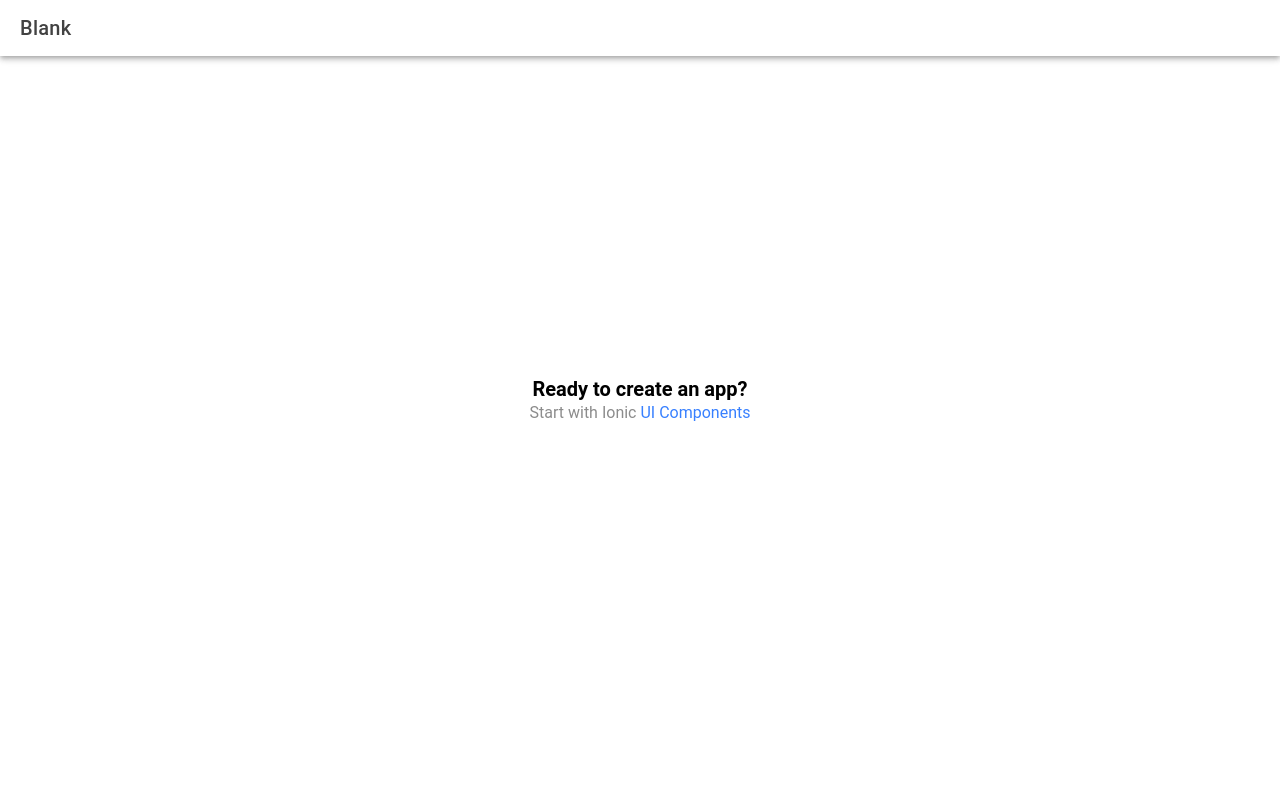
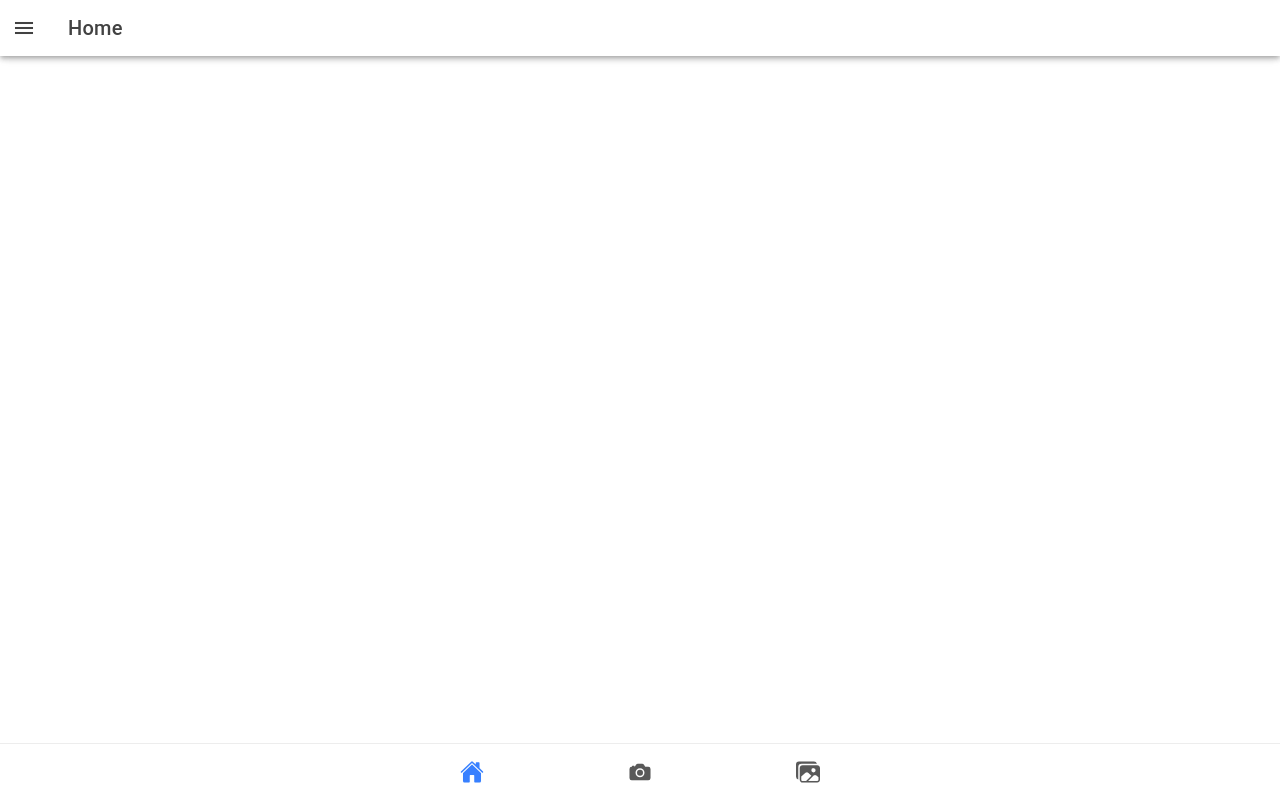
Before and after one commit to Cogo-App-Team/cogoApp, a React (Vite) app: page /home in a window 1280 px wide. Built offline with nearby package versions, Linux system fonts and the light colour scheme.

Commit message:
Merged changes from Nasim's branch

```diff
--- a/index.html
+++ b/index.html
@@ -3,6 +3,8 @@
   <head>
     <meta charset="utf-8" />
     <title>Ionic App</title>
+
+    <link href="path/to/custom.css" rel="stylesheet">
 
     <base href="/" />
 
--- a/src/App.tsx
+++ b/src/App.tsx
@@ -1,42 +1,104 @@
-import { Redirect, Route } from 'react-router-dom';
-import { IonApp, IonRouterOutlet, setupIonicReact } from '@ionic/react';
-import { IonReactRouter } from '@ionic/react-router';
+// App.tsx
+import React from 'react';
+import {
+  IonApp,
+  IonIcon,
+  IonLabel,
+  IonContent,
+  IonHeader,
+  IonToolbar,
+  IonTitle,
+  IonMenu,
+  IonList,
+  IonItem,
+  IonTabs,
+  IonTabBar,
+  IonTabButton,
+  IonRouterOutlet,
+  IonMenuButton,
+  setupIonicReact,
+} from '@ionic/react';
+import { home, camera, images, settings, person } from 'ionicons/icons';
+import { Redirect, Route, BrowserRouter as Router } from 'react-router-dom';
 import Home from './pages/Home';
+import Photo from './pages/Photo';
+import Gallery from './pages/Gallery';
+import Settings from './pages/Settings';
+import Profile from './pages/Profile';
+import Login from './components/Login';
+import Registration from './components/Registration';
 
-/* Core CSS required for Ionic components to work properly */
 import '@ionic/react/css/core.css';
-
-/* Basic CSS for apps built with Ionic */
 import '@ionic/react/css/normalize.css';
 import '@ionic/react/css/structure.css';
 import '@ionic/react/css/typography.css';
-
-/* Optional CSS utils that can be commented out */
 import '@ionic/react/css/padding.css';
 import '@ionic/react/css/float-elements.css';
 import '@ionic/react/css/text-alignment.css';
 import '@ionic/react/css/text-transformation.css';
 import '@ionic/react/css/flex-utils.css';
 import '@ionic/react/css/display.css';
-
-/* Theme variables */
 import './theme/variables.css';
 
 setupIonicReact();
 
-const App: React.FC = () => (
-  <IonApp>
-    <IonReactRouter>
-      <IonRouterOutlet>
-        <Route exact path="/home">
-          <Home />
-        </Route>
-        <Route exact path="/">
-          <Redirect to="/home" />
-        </Route>
-      </IonRouterOutlet>
-    </IonReactRouter>
-  </IonApp>
-);
+const App: React.FC = () => {
+  return (
+    <IonApp>
+      <Router>
+        <IonMenu side="start" contentId="main-content">
+          <IonHeader>
+            <IonToolbar>
+              <IonTitle>Menu</IonTitle>
+            </IonToolbar>
+          </IonHeader>
+          <IonContent>
+            <IonList>
+              <IonItem button routerLink="/photo">
+                <IonIcon icon={camera} />
+                <IonLabel>Camera</IonLabel>
+              </IonItem>
+              <IonItem button routerLink="/photo/gallery">
+                <IonIcon icon={images} />
+                <IonLabel>Gallery</IonLabel>
+              </IonItem>
+              <IonItem button routerLink="/settings">
+                <IonIcon icon={settings} />
+                <IonLabel>Settings</IonLabel>
+              </IonItem>
+              <IonItem button routerLink="/profile">
+                <IonIcon icon={person} />
+                <IonLabel>Profile</IonLabel>
+              </IonItem>
+            </IonList>
+          </IonContent>
+        </IonMenu>
+        <IonTabs>
+          <IonRouterOutlet id="main-content">
+            <Route path="/home" component={Home} exact />
+            <Route path="/photo" component={Photo} exact />
+            <Route path="/photo/gallery" component={Gallery} />
+            <Route path="/settings" component={Settings} />
+            <Route path="/profile" component={Profile} />
+            <Route path="/" render={() => <Redirect to="/home" />} exact />
+            <Route path="/login" component={Login} />
+            <Route path="/registration" component={Registration} />
+          </IonRouterOutlet>
+          <IonTabBar slot="bottom">
+            <IonTabButton tab="home" href="/home">
+              <IonIcon icon={home} />
+            </IonTabButton>
+            <IonTabButton tab="photo" href="/photo">
+              <IonIcon icon={camera} />
+            </IonTabButton>
+            <IonTabButton tab="gallery" href="/photo/gallery">
+              <IonIcon icon={images} />
+            </IonTabButton>
+          </IonTabBar>
+        </IonTabs>
+      </Router>
+    </IonApp>
+  );
+};
 
 export default App;
--- a/src/main.tsx
+++ b/src/main.tsx
@@ -1,7 +1,11 @@
 import React from 'react';
 import { createRoot } from 'react-dom/client';
 import App from './App';
+import { defineCustomElements } from '@ionic/pwa-elements/loader';
 
+import '@ionic/react/css/ionic.bundle.css'; // Add this import statement
+
+defineCustomElements(window);
 const container = document.getElementById('root');
 const root = createRoot(container!);
 root.render(
--- a/src/pages/Home.tsx
+++ b/src/pages/Home.tsx
@@ -1,5 +1,16 @@
-import { IonContent, IonHeader, IonPage, IonTitle, IonToolbar } from '@ionic/react';
-import ExploreContainer from '../components/ExploreContainer';
+import React from 'react';
+import {
+  IonPage,
+  IonContent,
+  IonHeader,
+  IonToolbar,
+  IonTitle,
+  IonButton,
+  IonIcon,
+  IonButtons,
+  IonMenuButton, // Add this import
+} from '@ionic/react';
+import { camera, images, settings, person } from 'ionicons/icons';
 import './Home.css';
 
 const Home: React.FC = () => {
@@ -7,17 +18,40 @@ const Home: React.FC = () => {
     <IonPage>
       <IonHeader>
         <IonToolbar>
-          <IonTitle>Blank</IonTitle>
+        <IonMenuButton slot="start" />
+          <IonTitle>Home</IonTitle>
         </IonToolbar>
       </IonHeader>
-      <IonContent fullscreen>
-        <IonHeader collapse="condense">
-          <IonToolbar>
-            <IonTitle size="large">Blank</IonTitle>
-          </IonToolbar>
-        </IonHeader>
-        <ExploreContainer />
-      </IonContent>
+    {/*   <IonContent>
+        <div className="ion-text-center">
+          <IonButton routerLink="/photo">
+            <IonIcon icon={camera} />
+            <br />
+            Take a Photo
+          </IonButton>
+        </div>
+        <div className="ion-text-center">
+        <IonButton routerLink="/photo/gallery">
+          <IonIcon icon={images} />
+            <br />
+            Gallery
+        </IonButton>
+        </div>
+        <div className="ion-text-center">
+          <IonButton routerLink="/settings">
+            <IonIcon icon={settings} />
+            <br />
+            Settings
+          </IonButton>
+        </div>
+        <div className="ion-text-center">
+          <IonButton routerLink="/profile">
+            <IonIcon icon={person} />
+            <br />
+            Profile
+          </IonButton>
+        </div>
+      </IonContent> */}
     </IonPage>
   );
 };
--- a/src/theme/variables.css
+++ b/src/theme/variables.css
@@ -240,3 +240,37 @@ html {
   https://ionicframework.com/docs/layout/dynamic-font-scaling */
   --ion-dynamic-font: var(--ion-default-dynamic-font);
 }
+
+.menu-item {
+  padding: 10px 16px; /* Adjust padding as needed */
+  display: flex;
+  align-items: center;
+}
+
+.image-grid {
+  display: flex;
+  flex-wrap: wrap;
+}
+
+.image-square {
+  width: calc(33.33% - 10px); /* Adjust the width to fit three images per row */
+  margin: 5px;
+  box-sizing: border-box;
+}
+
+.image-square img {
+  max-width: 100%;
+  height: auto;
+  display: block;
+}
+
+svg {
+  width: 20px;
+  height: 20px;
+  display: inline-block;
+}
+
+.infinite-scroll-content {
+  text-align: center;
+  padding: 20px 0;
+}
```
Also changed, not shown: package.json (+8 -2 lines), 1 other file (tests, documents, lock files or other folders).
